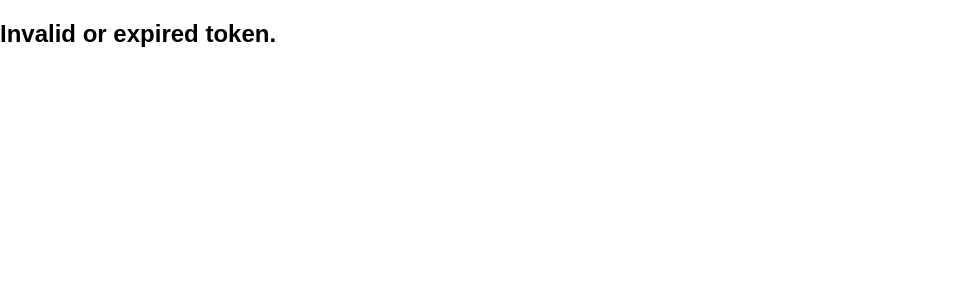
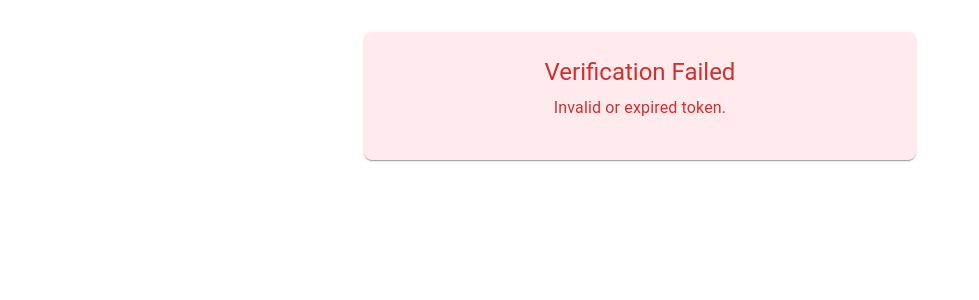
Before and after one commit to Abinash7G/EngineeringMarketplace, a React (Create React App) app in the folder frontend/: page /confirm-email/1 in a window 1280 px wide. Shown: the top 300 px of the page, without its empty margins (0-979 px from the left). Built offline with nearby package versions, Linux system fonts and the light colour scheme; no server answers.

Commit message:
confirm token api error fixed

```diff
--- a/frontend/package.json
+++ b/frontend/package.json
@@ -20,6 +20,7 @@
     "react-responsive-carousel": "^3.2.23",
     "react-router-dom": "^6.28.0",
     "react-scripts": "^5.0.1",
+    "react-toastify": "^11.0.2",
     "web-vitals": "^4.2.4"
   },
   "scripts": {
--- a/frontend/src/components/EmailConfirmation.js
+++ b/frontend/src/components/EmailConfirmation.js
@@ -1,28 +1,116 @@
-// EmailConfirmation.js
 import React, { useEffect, useState } from "react";
-import { useParams } from "react-router-dom";
+import { useParams, useNavigate } from "react-router-dom";
 import API from "../services/api";
+import {
+  Container,
+  Typography,
+  Box,
+  Button,
+  CircularProgress
+} from "@mui/material";
 
 const EmailConfirmation = () => {
   const { token } = useParams();
+  const navigate = useNavigate();
   const [message, setMessage] = useState("");
+  const [isLoading, setIsLoading] = useState(true);
+  const [status, setStatus] = useState("");
 
   useEffect(() => {
+    let isMounted = true;
+
     const confirmEmail = async () => {
       try {
         const response = await API.get(`/api/confirm-email/${token}/`);
-        setMessage(response.data.message);
+        if (isMounted) {
+          setMessage(response.data.message || "Email successfully confirmed!");
+          setStatus(response.data.status || "verified");
+        }
       } catch (error) {
-        setMessage("Invalid or expired token.");
+        if (isMounted) {
+          const errorMessage =
+            error.response?.data?.error || "Invalid or expired token.";
+          setMessage(errorMessage);
+          setStatus("error");
+        }
+      } finally {
+        if (isMounted) {
+          setIsLoading(false);
+        }
       }
     };
+
     confirmEmail();
+
+    return () => {
+      isMounted = false; // Prevent state updates on unmounted components
+    };
   }, [token]);
 
+
+  const handleLoginClick = () => {
+    navigate('/login');
+  };
+
+  if (isLoading) {
+    return (
+      <Container maxWidth="sm">
+        <Box
+          sx={{
+            mt: 4,
+            display: 'flex',
+            justifyContent: 'center',
+            alignItems: 'center',
+            minHeight: '200px'
+          }}
+        >
+          <CircularProgress />
+        </Box>
+      </Container>
+    );
+  }
+
+  const isSuccess = status === 'verified' || status === 'already_verified';
+
   return (
-    <div>
-      <h2>{message}</h2>
-    </div>
+    <Container maxWidth="sm">
+      <Box
+        sx={{
+          mt: 4,
+          p: 3,
+          textAlign: "center",
+          backgroundColor: isSuccess ? "#e8f5e9" : "#ffebee",
+          borderRadius: 2,
+          boxShadow: 1
+        }}
+      >
+        <Typography
+          variant="h5"
+          component="h2"
+          color={isSuccess ? "success" : "error"}
+          gutterBottom
+        >
+          {isSuccess ? "Email Verification" : "Verification Failed"}
+        </Typography>
+        <Typography
+          color={isSuccess ? "success" : "error"}
+          gutterBottom
+          sx={{ mb: 2 }}
+        >
+          {message}
+        </Typography>
+        {isSuccess && (
+          <Button
+            variant="contained"
+            color="primary"
+            onClick={handleLoginClick}
+            sx={{ mt: 2 }}
+          >
+            Go to Login
+          </Button>
+        )}
+      </Box>
+    </Container>
   );
 };
 
```
Also changed, not shown: 1 other file (tests, documents, lock files or other folders).
